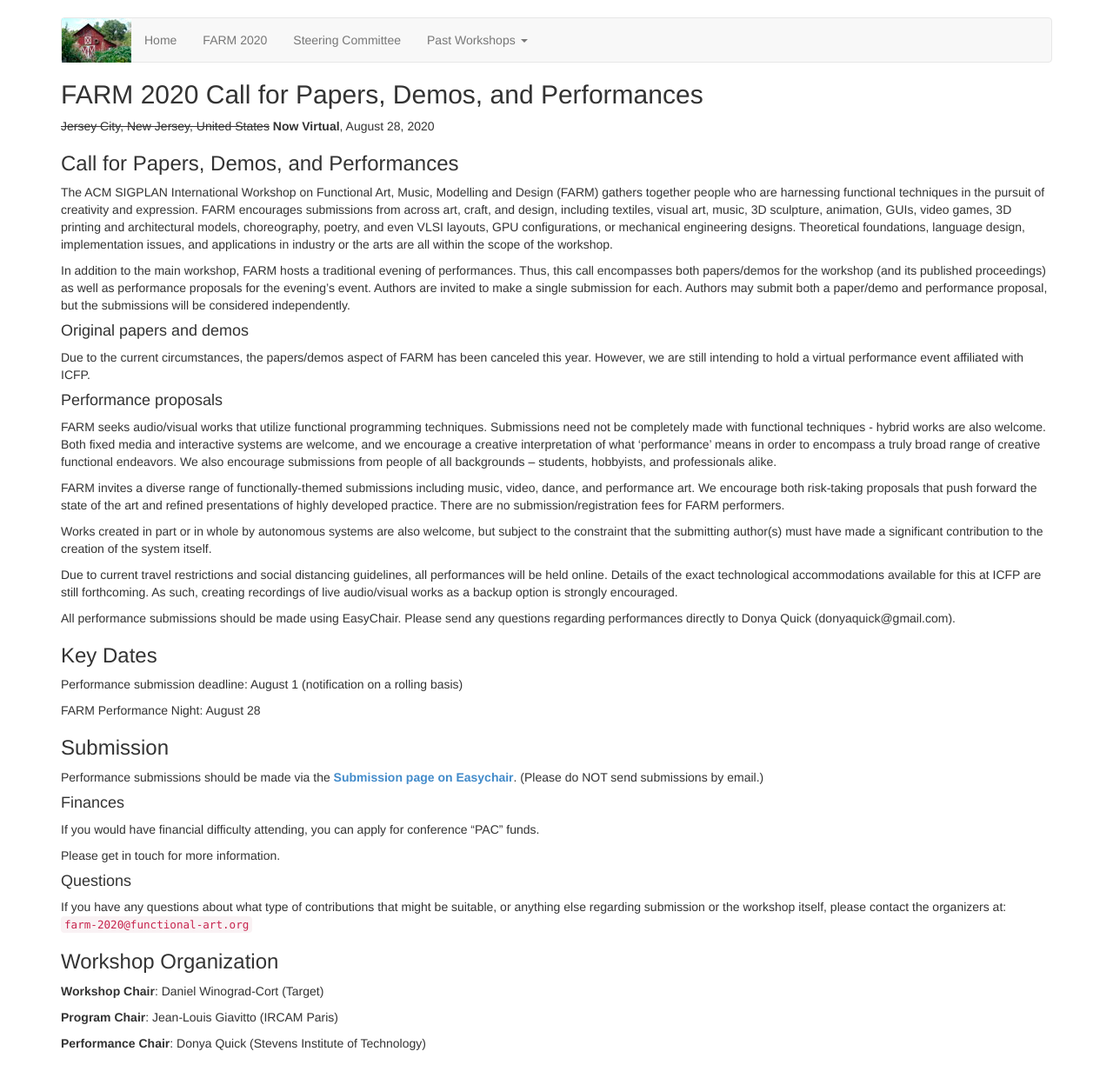
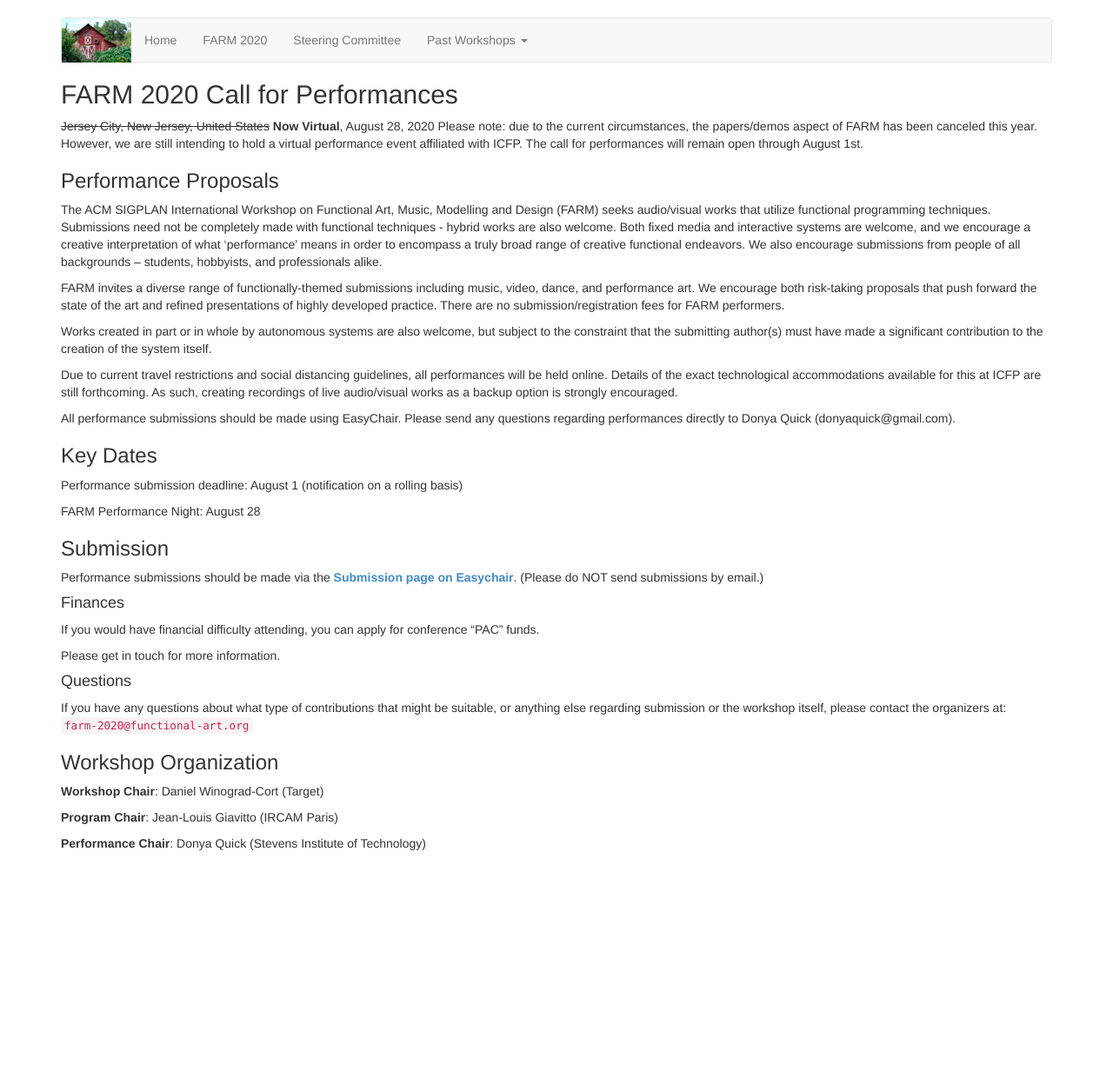
Before and after one commit to functional-art/functional-art.github.com, a Jekyll site: the page built from 2020/cfp.md, in a window 1280 px wide. Shown: the whole page at 87% size. Built offline with Jekyll 4.4.1, drawn with Linux system fonts in a browser that asks for light colours; nearby versions of some CDN libraries; our own code applies the rules of GitHub Pages for plain Markdown files; after the commit the page ends 1010 px from its top, so only the background shows below that.

Commit message:
Update cfp.md
Since papers are canceled and index reflects this now, CFP has been changed to just feature the Call for Performances to avoid confusion. The same CFP as has been advertised already in other places was used.

```diff
--- a/2020/cfp.md
+++ b/2020/cfp.md
@@ -1,36 +1,16 @@
-## FARM 2020 Call for Papers, Demos, and Performances
+## FARM 2020 Call for Performances
 
 <span style="text-decoration: line-through;">Jersey City, New Jersey, United States</span>
 **Now Virtual**, August 28, 2020
+Please note: due to the current circumstances, the papers/demos aspect of FARM has been
+canceled this year. However, we are still intending to hold a virtual
+performance event affiliated with ICFP. The call for performances will
+remain open through August 1st.
 
-### Call for Papers, Demos, and Performances
+### Performance Proposals
 
 The ACM SIGPLAN International Workshop on Functional Art, Music, Modelling and
-Design (FARM) gathers together people who are harnessing functional techniques
-in the pursuit of creativity and expression. FARM encourages submissions from
-across art, craft, and design, including textiles, visual art, music, 3D
-sculpture, animation, GUIs, video games, 3D printing and architectural models,
-choreography, poetry, and even VLSI layouts, GPU configurations, or mechanical
-engineering designs. Theoretical foundations, language design, implementation
-issues, and applications in industry or the arts are all within the scope of the
-workshop.
-
-In addition to the main workshop, FARM hosts a traditional evening of
-performances.  Thus, this call encompasses both papers/demos for the workshop
-(and its published proceedings) as well as performance proposals for the
-evening's event.  Authors are invited to make a single submission for each.
-Authors may submit both a paper/demo and performance proposal, but the
-submissions will be considered independently.
-
-#### Original papers and demos
-
-Due to the current circumstances, the papers/demos aspect of FARM has been
-canceled this year. However, we are still intending to hold a virtual
-performance event affiliated with ICFP.
-
-#### Performance proposals
-
-FARM seeks audio/visual works that utilize functional programming techniques. Submissions
+Design (FARM) seeks audio/visual works that utilize functional programming techniques. Submissions
 need not be completely made with functional techniques - hybrid works are also welcome.
 Both fixed media and interactive systems are welcome, and we encourage a creative
 interpretation of what ‘performance’ means in order to encompass a truly broad range of
```
